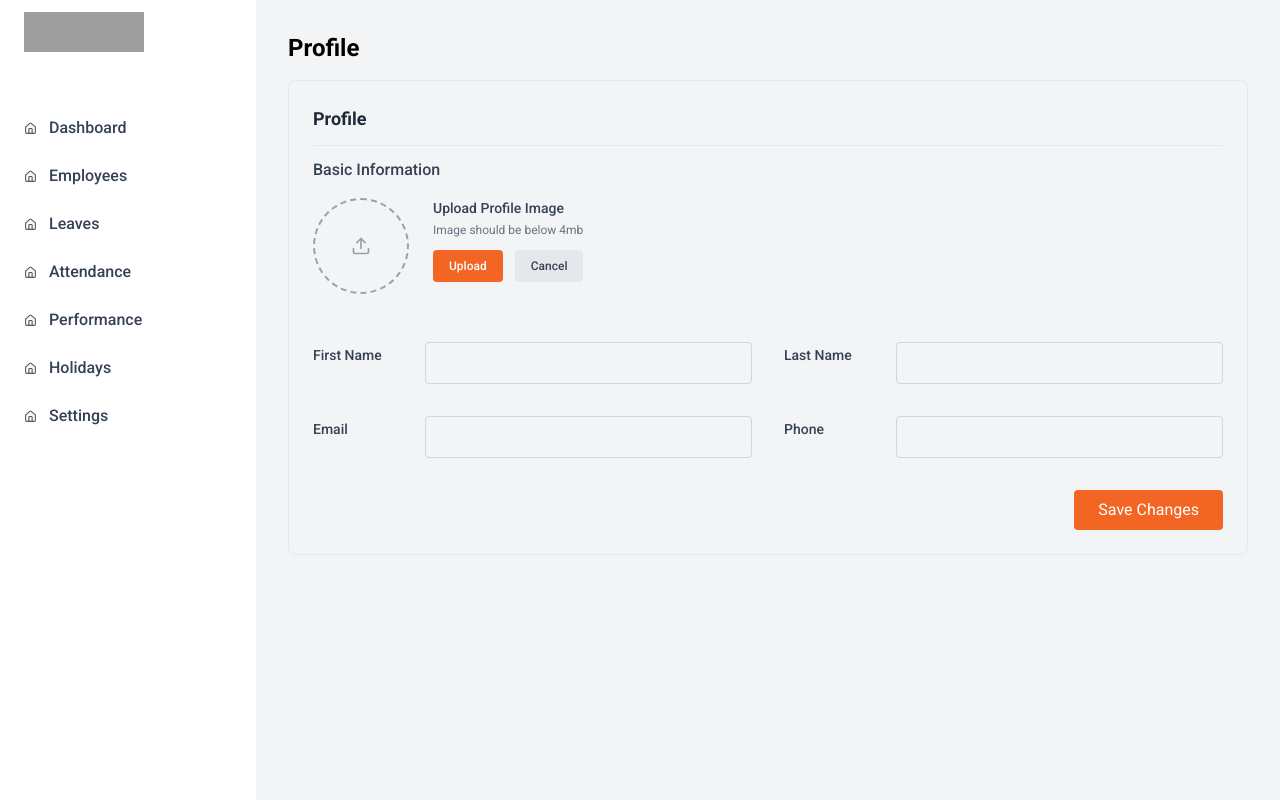
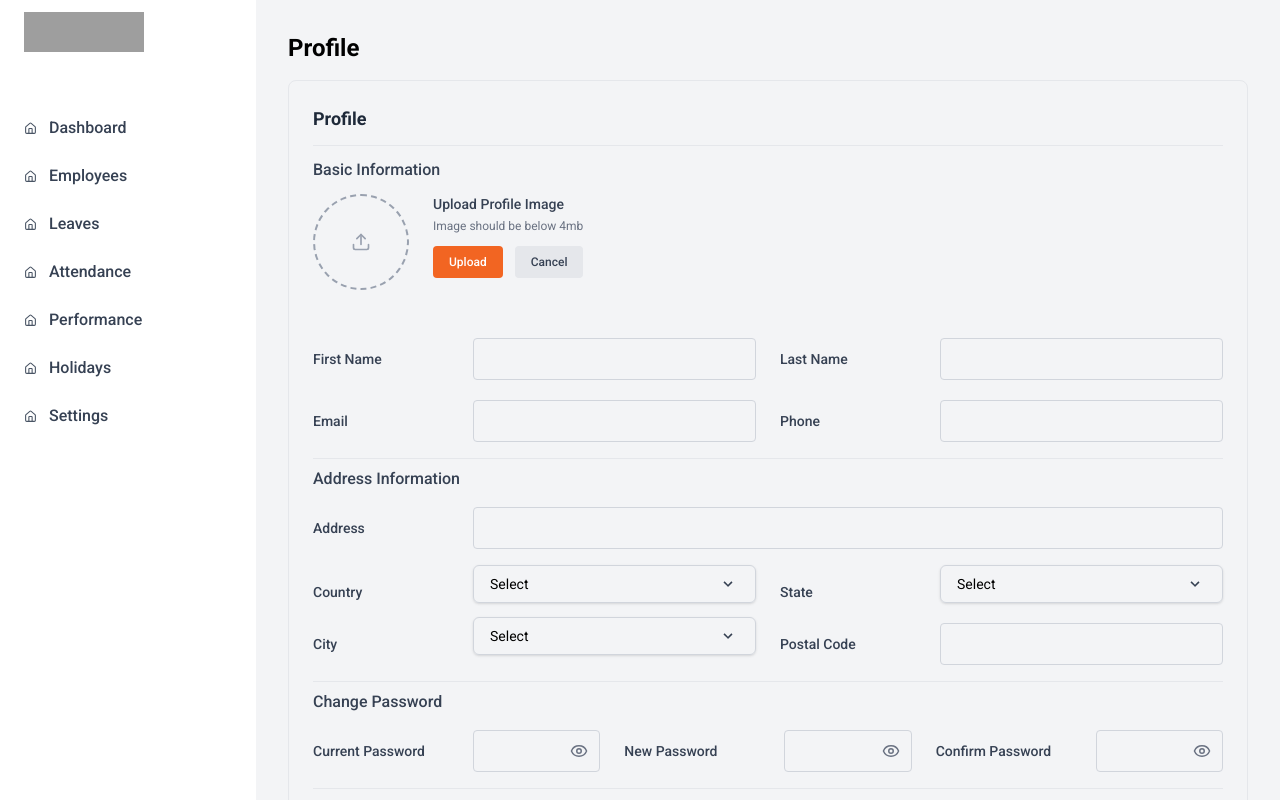
Before and after one commit to Blue-Health-Here/frontend.hr-management-system, a Next.js app: page /add-profile in a window 1280 px wide. Built offline with nearby package versions, Linux system fonts and the light colour scheme; grey boxes are pictures that could not be loaded.

Commit message:
add-profile-page-created

```diff
--- a/components/add-profile/index.tsx
+++ b/components/add-profile/index.tsx
@@ -1,11 +1,18 @@
 "use client";
-import React from "react";
+import React, { useState } from "react";
 import ImageUpload from "../common/form/ImageUpload";
 import InputField from "../common/form/InputField";
+import Dropdown from "../common/form/DropDown";
 import { Formik, Form } from "formik";
 import * as Yup from "yup";
+import { countryOptions, stateOptions, cityOptions } from "@/utils/constants";
+import { Eye, EyeOff } from "lucide-react";
 
 const AddProfile = () => {
+  const [showCurrentPassword, setShowCurrentPassword] = useState(false);
+  const [showNewPassword, setShowNewPassword] = useState(false);
+  const [showConfirmPassword, setShowConfirmPassword] = useState(false);
+
   const validationSchema = Yup.object().shape({
     firstName: Yup.string().required("First name is required"),
     lastName: Yup.string().required("Last name is required"),
@@ -13,6 +20,29 @@ const AddProfile = () => {
       .email("Invalid email address")
       .required("Email is required"),
     phone: Yup.string().required("Phone number is required"),
+    address: Yup.string().required("Address is required"),
+    country: Yup.string().required("Country is required"),
+    state: Yup.string().required("State is required"),
+    city: Yup.string().required("City is required"),
+    postalCode: Yup.string().required("Postal code is required"),
+    currentPassword: Yup.string().when({
+      is: (val: string) => !!val,
+      then: (schema) => schema.required("Current password is required"),
+    }),
+    newPassword: Yup.string().when("currentPassword", {
+      is: (val: string) => !!val,
+      then: (schema) =>
+        schema
+          .required("New password is required")
+          .min(8, "Password must be at least 8 characters"),
+    }),
+    confirmPassword: Yup.string().when("newPassword", {
+      is: (val: string) => !!val,
+      then: (schema) =>
+        schema
+          .required("Confirm password is required")
+          .oneOf([Yup.ref("newPassword")], "Passwords must match"),
+    }),
   });
 
   const initialValues = {
@@ -20,6 +50,14 @@ const AddProfile = () => {
     lastName: "",
     email: "",
     phone: "",
+    address: "",
+    country: "",
+    state: "",
+    city: "",
+    postalCode: "",
+    currentPassword: "",
+    newPassword: "",
+    confirmPassword: "",
   };
 
   const handleSubmit = (values: typeof initialValues) => {
@@ -37,21 +75,22 @@ const AddProfile = () => {
         <h2 className="text-lg font-semibold text-gray-800">Profile</h2>
         <div className="border-b border-gray-200 w-full my-3"></div>
 
-        <h3 className="text-md font-medium text-gray-700 mb-4">Basic Information</h3>
+        <h3 className="text-md font-medium text-gray-700 mb-3">
+          Basic Information
+        </h3>
 
         <Formik
           initialValues={initialValues}
           validationSchema={validationSchema}
           onSubmit={handleSubmit}
         >
-          {({ isSubmitting }) => (
+          {({ isSubmitting, values, setFieldValue }) => (
             <Form>
               <ImageUpload />
 
-              <div className="mt-6 space-y-4">
-                {/* First Name + Last Name Row */}
+              <div className="mt-4 space-y-1">
                 <div className="flex items-center gap-4">
-                  <label className="w-24 text-sm font-medium text-gray-700">
+                  <label className="w-32 text-sm font-medium text-gray-700 pt-4 mr-4">
                     First Name
                   </label>
                   <div className="flex-1 max-w-sm">
@@ -63,7 +102,7 @@ const AddProfile = () => {
                     />
                   </div>
 
-                  <label className="w-24 text-sm font-medium text-gray-700 ml-4">
+                  <label className="w-32 text-sm font-medium text-gray-700 ml-2 pt-4 mr-4">
                     Last Name
                   </label>
                   <div className="flex-1 max-w-sm">
@@ -76,9 +115,8 @@ const AddProfile = () => {
                   </div>
                 </div>
 
-                {/* Email + Phone Row */}
                 <div className="flex items-center gap-4">
-                  <label className="w-24 text-sm font-medium text-gray-700">
+                  <label className="w-32 text-sm font-medium text-gray-700 pt-4 mr-4">
                     Email
                   </label>
                   <div className="flex-1 max-w-sm">
@@ -90,7 +128,7 @@ const AddProfile = () => {
                     />
                   </div>
 
-                  <label className="w-24 text-sm font-medium text-gray-700 ml-4">
+                  <label className="w-32 text-sm font-medium text-gray-700 ml-2 pt-4 mr-4">
                     Phone
                   </label>
                   <div className="flex-1 max-w-sm">
@@ -104,13 +142,187 @@ const AddProfile = () => {
                 </div>
               </div>
 
-              <div className="flex justify-end mt-8">
+              <div className="border-b border-gray-200 w-full mt-4 mb-2"></div>
+
+              <h3 className="text-md font-medium text-gray-700 mb-0">
+                Address Information
+              </h3>
+
+              <div className="space-y-1">
+                <div className="flex items-center gap-4">
+                  <label className="w-32 text-sm font-medium text-gray-700 pt-4 mr-4">
+                    Address
+                  </label>
+                  <div className="flex-1">
+                    <InputField
+                      name="address"
+                      type="text"
+                      className="mb-0"
+                      hideLabel
+                    />
+                  </div>
+                </div>
+
+                <div className="flex items-center gap-4 mt-4">
+                  <label className="w-32 text-sm font-medium text-gray-700 pt-4 mr-4">
+                    Country
+                  </label>
+                  <div className="flex-1 max-w-sm">
+                    <Dropdown
+                      id="country"
+                      name="country"
+                      options={countryOptions}
+                      className="mb-0"
+                      value={values.country}
+                      onChange={(e) => setFieldValue("country", e.target.value)}
+                    />
+                  </div>
+
+                  <label className="w-32 text-sm font-medium text-gray-700 ml-2 pt-4 mr-4">
+                    State
+                  </label>
+                  <div className="flex-1 max-w-sm">
+                    <Dropdown
+                      id="state"
+                      name="state"
+                      options={stateOptions}
+                      className="mb-0"
+                      value={values.state}
+                      onChange={(e) => setFieldValue("state", e.target.value)}
+                    />
+                  </div>
+                </div>
+
+                <div className="flex items-center gap-4">
+                  <label className="w-32 text-sm font-medium text-gray-700 pt-4 mr-4">
+                    City
+                  </label>
+                  <div className="flex-1 max-w-sm">
+                    <Dropdown
+                      id="city"
+                      name="city"
+                      options={cityOptions}
+                      className="mb-0"
+                      value={values.city}
+                      onChange={(e) => setFieldValue("city", e.target.value)}
+                    />
+                  </div>
+
+                  <label className="w-32 text-sm font-medium text-gray-700 ml-2 pt-4 mr-4">
+                    Postal Code
+                  </label>
+                  <div className="flex-1 max-w-sm">
+                    <InputField
+                      name="postalCode"
+                      type="text"
+                      className="mb-0"
+                      hideLabel
+                    />
+                  </div>
+                </div>
+              </div>
+
+              <div className="border-t border-gray-200 w-full mt-4 mb-2"></div>
+
+              <h3 className="text-md font-medium text-gray-700 mb-0">
+                Change Password
+              </h3>
+
+              <div className="flex items-center gap-4">
+                <label className="w-32 text-sm font-medium text-gray-700 pt-4 mr-4">
+                  Current Password
+                </label>
+                <div className="flex-1 max-w-sm">
+                  <InputField
+                    name="currentPassword"
+                    type={showCurrentPassword ? "text" : "password"}
+                    className="mb-0"
+                    hideLabel
+                    icon={
+                      <button
+                        type="button"
+                        className="text-gray-500 hover:text-gray-700"
+                        onClick={() =>
+                          setShowCurrentPassword(!showCurrentPassword)
+                        }
+                      >
+                        {showCurrentPassword ? (
+                          <EyeOff size={18} />
+                        ) : (
+                          <Eye size={18} />
+                        )}
+                      </button>
+                    }
+                  />
+                </div>
+
+                <label className="w-32 text-sm font-medium text-gray-700 ml-2 pt-4 mr-4">
+                  New Password
+                </label>
+                <div className="flex-1 max-w-sm">
+                  <InputField
+                    name="newPassword"
+                    type={showNewPassword ? "text" : "password"}
+                    className="mb-0"
+                    hideLabel
+                    icon={
+                      <button
+                        type="button"
+                        className="text-gray-500 hover:text-gray-700"
+                        onClick={() => setShowNewPassword(!showNewPassword)}
+                      >
+                        {showNewPassword ? (
+                          <EyeOff size={18} />
+                        ) : (
+                          <Eye size={18} />
+                        )}
+                      </button>
+                    }
+                  />
+                </div>
+
+                <label className="w-32 text-sm font-medium text-gray-700 ml-2 pt-4 mr-4">
+                  Confirm Password
+                </label>
+                <div className="flex-1 max-w-sm">
+                  <InputField
+                    name="confirmPassword"
+                    type={showConfirmPassword ? "text" : "password"}
+                    className="mb-0"
+                    hideLabel
+                    icon={
+                      <button
+                        type="button"
+                        className="text-gray-500 hover:text-gray-700"
+                        onClick={() =>
+                          setShowConfirmPassword(!showConfirmPassword)
+                        }
+                      >
+                        {showConfirmPassword ? (
+                          <EyeOff size={18} />
+                        ) : (
+                          <Eye size={18} />
+                        )}
+                      </button>
+                    }
+                  />
+                </div>
+              </div>
+
+              <div className="border-t border-gray-200 w-full mt-4 mb-2"></div>
+              <div className="flex justify-end gap-4 mt-4">
+                <button
+                  type="button"
+                  className="px-6 py-2 border border-gray-300 rounded-sm text-gray-700 hover:bg-gray-50"
+                >
+                  Cancel
+                </button>
                 <button
                   type="submit"
-                  className="px-6 py-2 bg-[#f26522] text-white rounded-sm hover:bg-[#e05b1a] transition-colors"
+                  className="px-6 py-2 bg-[#f26522] text-white rounded-sm hover:bg-[#e05b1a]"
                   disabled={isSubmitting}
                 >
-                  Save Changes
+                  {isSubmitting ? "Saving..." : "Save"}
                 </button>
               </div>
             </Form>
--- a/components/common/DropDown.tsx
+++ b/components/common/form/DropDown.tsx
@@ -1,16 +1,30 @@
 import React from 'react';
-import { DropdownProps } from '@/utils/types';
+import {DropdownProps } from '@/utils/types';
 
-const Dropdown: React.FC<DropdownProps> = ({ id, label, options, className = '' }) => {
+
+const Dropdown: React.FC<DropdownProps> = ({
+  id,
+  name,
+  label,
+  options,
+  className = '',
+  value,
+  onChange
+}) => {
   return (
     <div className={className}>
-      <label htmlFor={id} className="block text-sm font-medium text-gray-700 mb-2">
-        {label}
-      </label>
+      {label && (
+        <label htmlFor={id} className="block text-sm font-medium text-gray-700 mb-2">
+          {label}
+        </label>
+      )}
       <div className="relative">
         <select
           id={id}
+          name={name}
           className="block appearance-none w-full px-4 py-2 pr-8 border border-gray-300 rounded-md shadow-sm focus:outline-none focus:ring-[#f26522] focus:border-[#f26522] focus:ring-2 text-sm"
+          value={value}
+          onChange={onChange}
         >
           <option value="" className='text-sm'>Select</option>
           {options.map((option) => (
--- a/components/leaves/index.tsx
+++ b/components/leaves/index.tsx
@@ -4,7 +4,7 @@ import Image from "next/image";
 import { Users, UserPlus, File, ChevronDown, Plus } from "lucide-react";
 import { employeeData } from "@/utils/constants";
 import LeavesCard from "./LeavesCard";
-import DateRangeDropdown from "../common/DateRangeDropdown";
+import DateRangeDropdown from "../common/form/DateRangeDropdown";
 import { Employees, Leave } from "@/utils/types";
 import { handleFilterChange } from "@/utils/helper";
 import DataTableListing from "./DataTableListing";
--- a/components/performance-indicator/add/index.tsx
+++ b/components/performance-indicator/add/index.tsx
@@ -1,5 +1,5 @@
 import React from "react";
-import Dropdown from "../../common/DropDown";
+import Dropdown from "../../common/form/DropDown";
 import { designations, technicalOptions, status } from "@/utils/constants";
 
 const AddPerformanceIndicator: React.FC = () => {
--- a/utils/constants.tsx
+++ b/utils/constants.tsx
@@ -597,3 +597,21 @@ export const departmentOptions = [
         status: "Active",
       }
     ];
+
+   export  const countryOptions = [
+        { value: "us", label: "United States" },
+        { value: "ca", label: "Canada" },
+        { value: "uk", label: "United Kingdom" },
+      ];
+
+     export const stateOptions = [
+        { value: "ny", label: "New York" },
+        { value: "ca", label: "California" },
+        { value: "tx", label: "Texas" },
+      ];
+
+     export const cityOptions = [
+        { value: "nyc", label: "New York City" },
+        { value: "la", label: "Los Angeles" },
+        { value: "ch", label: "Chicago" },
+      ];
```
Also changed, not shown: components/leaves/add/index.tsx (+6 -4 lines), utils/types.ts (+12 -5 lines), components/common/form/DateRangeDropdown.tsx (renamed from components/common/DateRangeDropdown.tsx).
